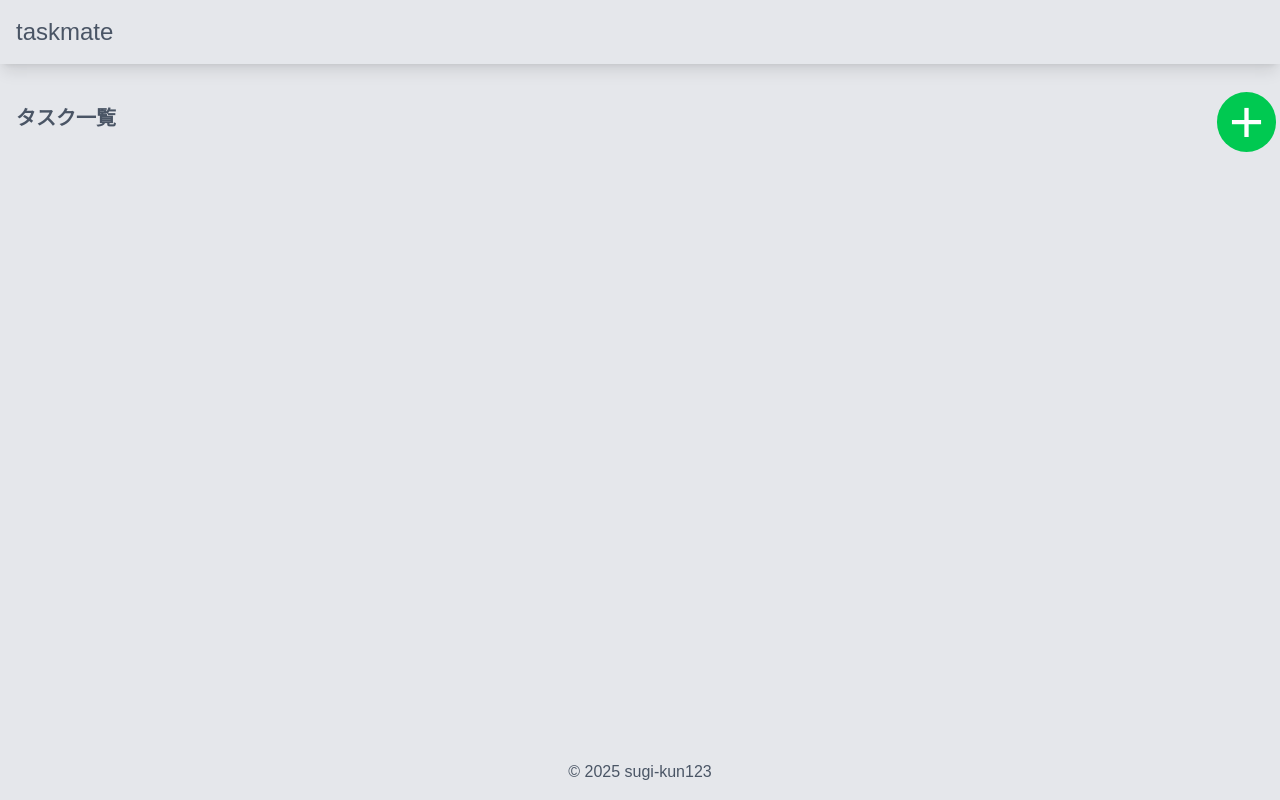
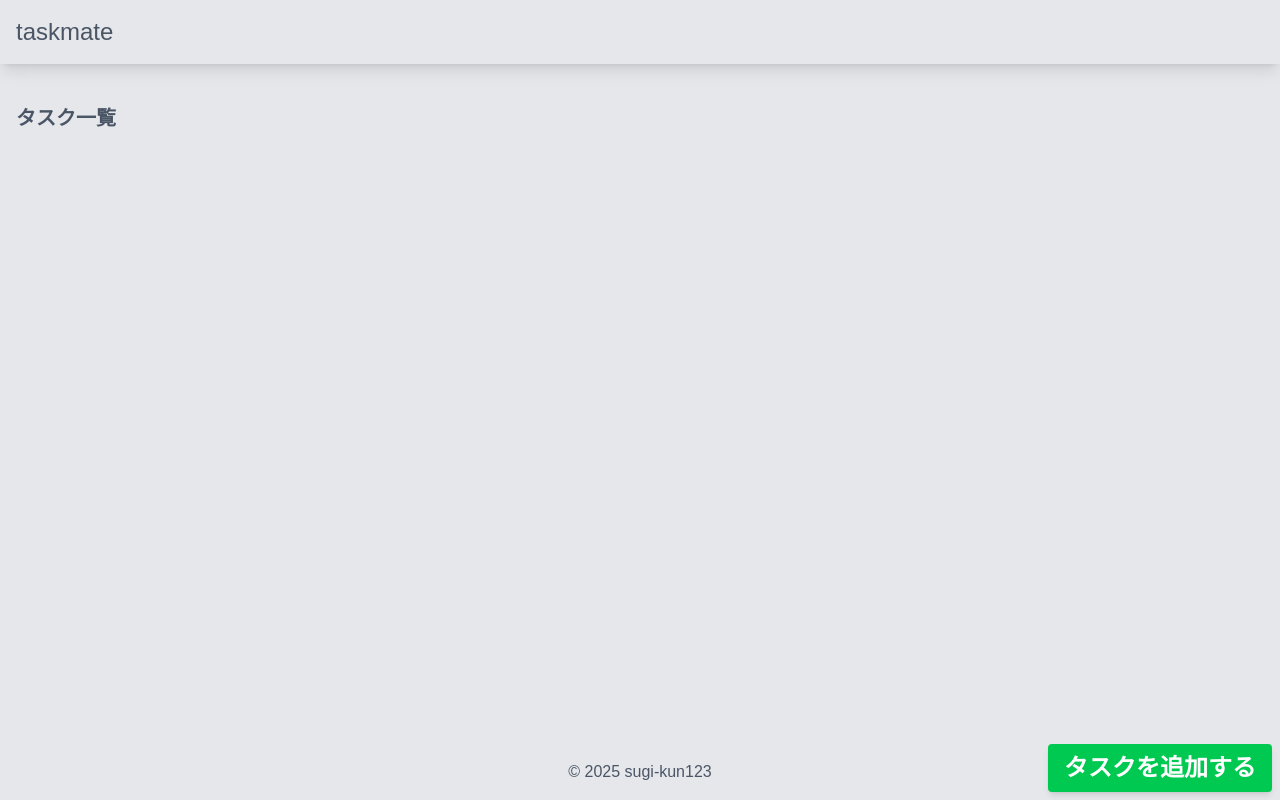
Before and after one commit to sugi-kun123/taskmate, a Next.js app in the folder taskmate/: page / in a window 1280 px wide. Built offline with nearby package versions, Linux system fonts and the light colour scheme.

Commit message:
Update page.tsx

```diff
--- a/taskmate/src/app/page.tsx
+++ b/taskmate/src/app/page.tsx
@@ -29,8 +29,8 @@ export default function Home() {
   }
 
   return (
-    <div className="p-4 relative">
-      <h1 className="text-xl font-bold mb-4">タスク一覧</h1>
+    <div className="p-4">
+      <h1 className="text-xl font-bold mb-8">タスク一覧</h1>
       <ul className="">
         {tasks.map((task, index) => (
           <li key={index} className="mb-2">
@@ -49,10 +49,10 @@ export default function Home() {
         ))}
       </ul>
       <button
-        className="text-6xl bg-green-500 text-white px-3 rounded-full absolute right-1 top-1 hover:opacity-50 transition-opacity duration-200 z-50"
+        className="text-2xl shadow-md font-bold bg-green-500 text-white px-4 py-2 rounded fixed right-2 bottom-2"
         onClick={goToRegister}
       >
-        +
+        タスクを追加する
       </button>
     </div>
   );
```
